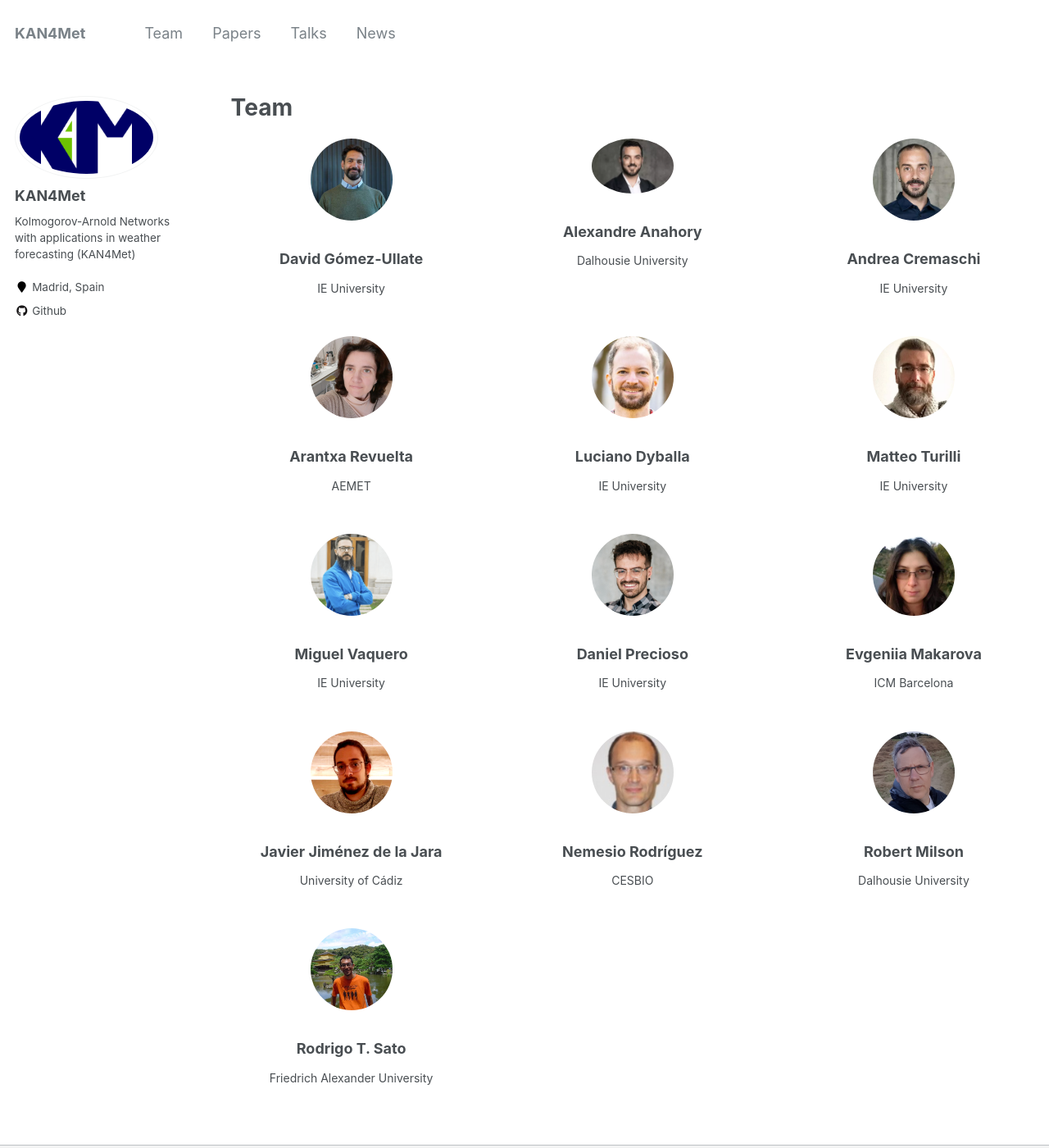
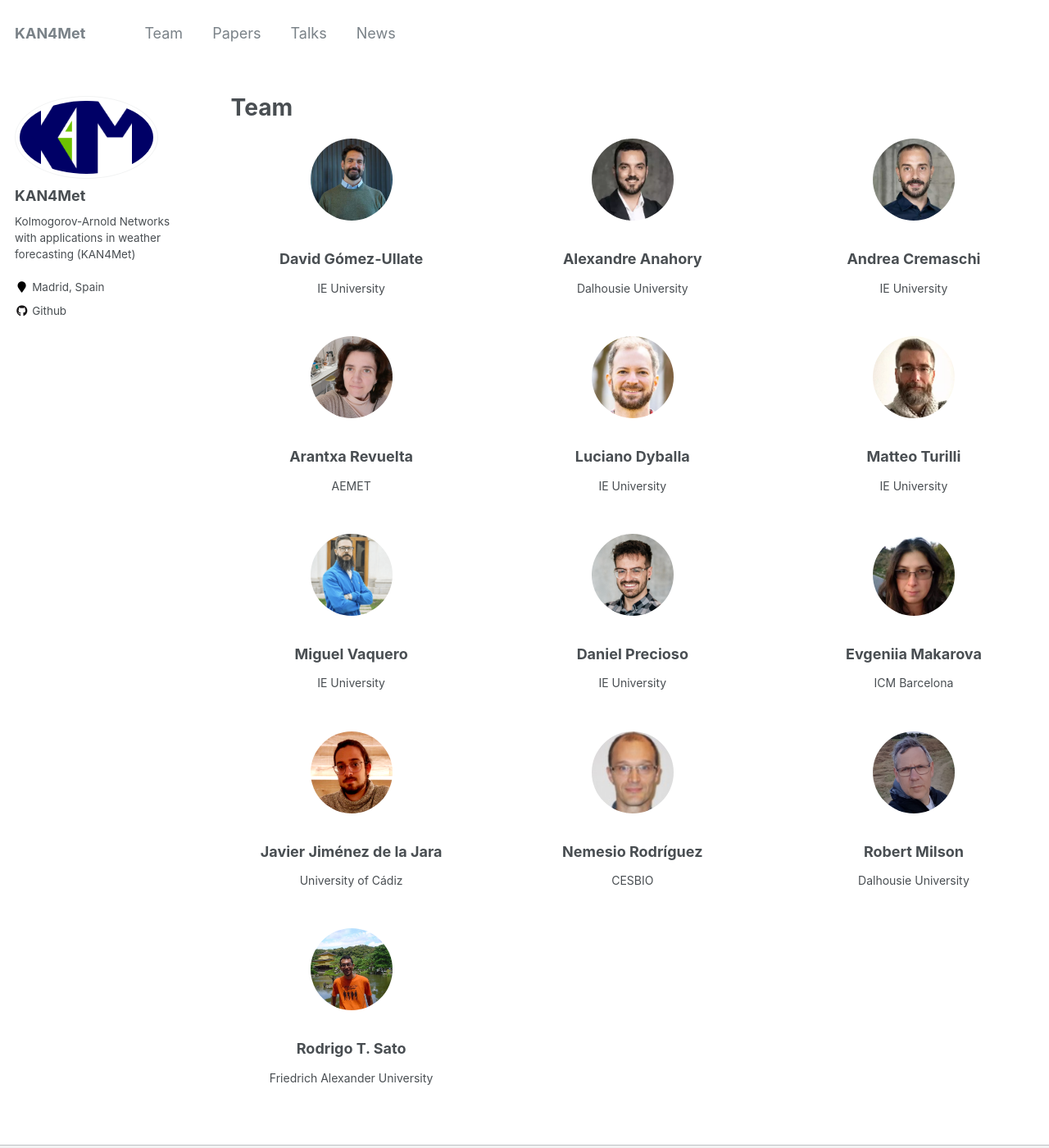
Before and after one commit to IEResearchDatalab/KAN4Met, a Jekyll site: the page built from _pages/team.md, in a window 1280 px wide and 1400 px high. Shown: the whole window at 82% size. Built offline with Jekyll 4.4.1, drawn with Linux system fonts in a browser that asks for light colours.

Commit message:
Refactor team member avatar styling for improved consistency and responsiveness

```diff
--- a/_pages/team.md
+++ b/_pages/team.md
@@ -14,7 +14,7 @@ author_profile: true
     {% for member in sortedMembers %}
         <div class="team-member">
             <a href="{{ member.profile }}" target="_blank" rel="noopener noreferrer">
-                <img class="team-avatar" src="{{ member.image }}" alt="{{ member.name }}">
+                <img src="{{ member.image }}" alt="{{ member.name }}">
             </a>
             <h2 style="font-size: 18px;">{{ member.name }}</h2>
             <p style="font-size: 14px;">{{ member.affiliation }}</p>
--- a/assets/css/team.css
+++ b/assets/css/team.css
@@ -28,11 +28,11 @@
 }
 
 /* Responsive avatar inside team-member */
-.team-avatar {
+.team-member img {
   border-radius: 50%;
-  max-width: 100px;
-  width: 100%;
-  height: auto;
+  width: 100px;
+  height: 100px;
+  object-fit: cover;
   display: block;
   margin: 0 auto 8px;
 }
```
